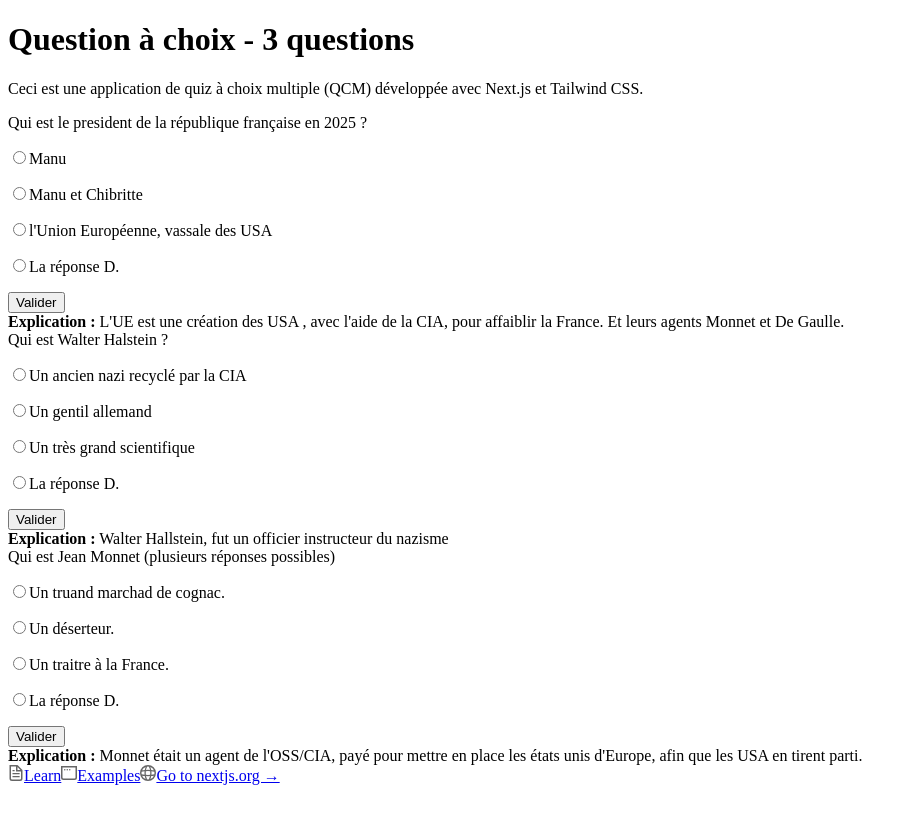
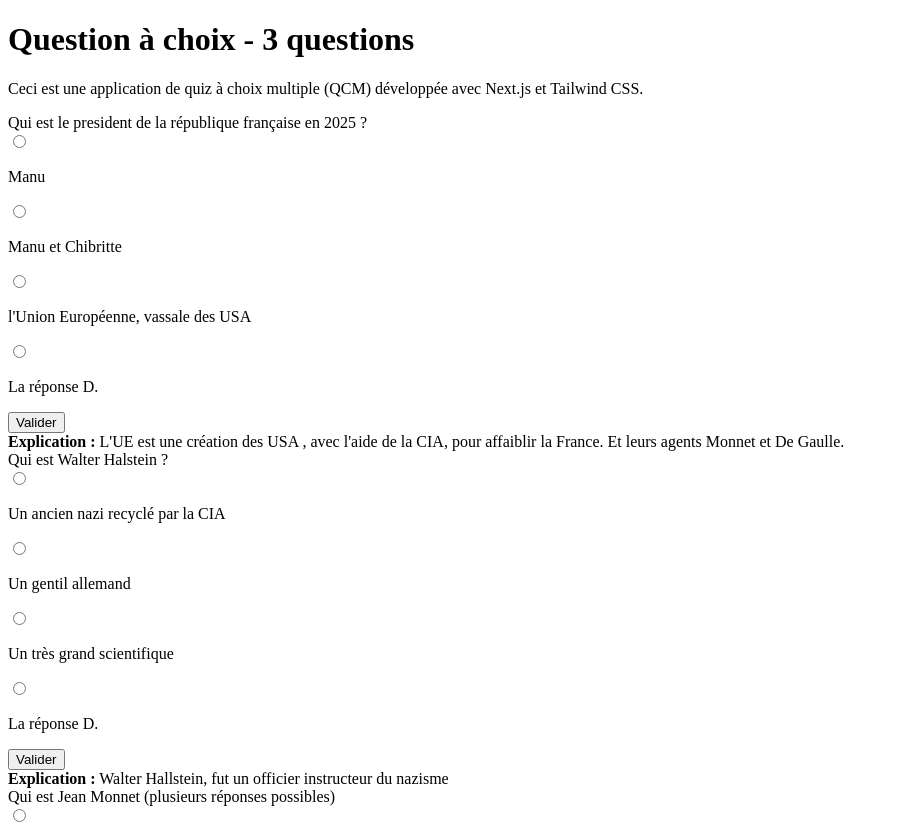
Before and after one commit to laurent972/concours, a Next.js app: page / in a window 1280 px wide. Shown: the top 824 px of the page, without its empty margins (0-917 px from the left). Before the commit the page ends 800 px from the top, so only its background shows below. Built offline with nearby package versions, Linux system fonts and the light colour scheme.

Commit message:
display answers and validation

```diff
--- a/src/components/BlocQuestion.jsx
+++ b/src/components/BlocQuestion.jsx
@@ -7,13 +7,19 @@ export default function BlocQuestion({...props}) {
     const array = Object.entries(props.propositions);
     const [answer, setAnswer] = useState("");
     const [answered, setAnswered] = useState(false);
+    const [goodAnswerState, setGoodAnswerState] = useState(false);
 
     const handleSubmit = (e) => {
     e.preventDefault();
     const form = e.target;
-    console.log(answer);
+
     setAnswered(true);
+    if (answer.substring(0) === goodAnswer) {
+        console.log("Bonne réponse");
 
+        setGoodAnswerState(true);
+         console.log(goodAnswerState);
+    }
 
   };
 
@@ -21,16 +27,20 @@ export default function BlocQuestion({...props}) {
 
   return (
     <>
+      {console.log(goodAnswerState)}
         <div>{question}</div>
-        <form onSubmit={handleSubmit}>
-            {array.map((clé,id) => (
-               <p key={id} className='flex gap-2'>
-                    <label >
-                        <input type="radio" name='reponse' value={clé[0]} onChange={e => setAnswer(e.target.value)}/>
-                        {clé[1]}
+        <form id={question} onSubmit={handleSubmit}>
+            {array.map((key,id) => (
+               <div key={id} className='flex gap-2'>
+                    <input id={key[0] + key[1]}  className="hidden peer" type="radio" name='reponse' value={key[0]} onChange={e => setAnswer(e.target.value)} required/>
+                    <label htmlFor={key[0] + key[1]}  className="inline-flex items-center justify-between w-full p-5 text-gray-500 bg-white border border-gray-200 rounded-lg cursor-pointer dark:hover:text-gray-300 dark:border-gray-700 dark:peer-checked:text-blue-500 peer-checked:border-blue-600 dark:peer-checked:border-blue-600 peer-checked:text-blue-600 hover:text-gray-600 hover:bg-gray-100 dark:text-gray-400 dark:bg-gray-800 dark:hover:bg-gray-700" >
+                       <p className="block">
+                        {key[1]}
+                        </p>
                     </label>
-                </p>
+                </div>
             ))}
+
              <button className="border border-solid border-black px-4 py-2 mt-4">
               Valider
             </button>
```
